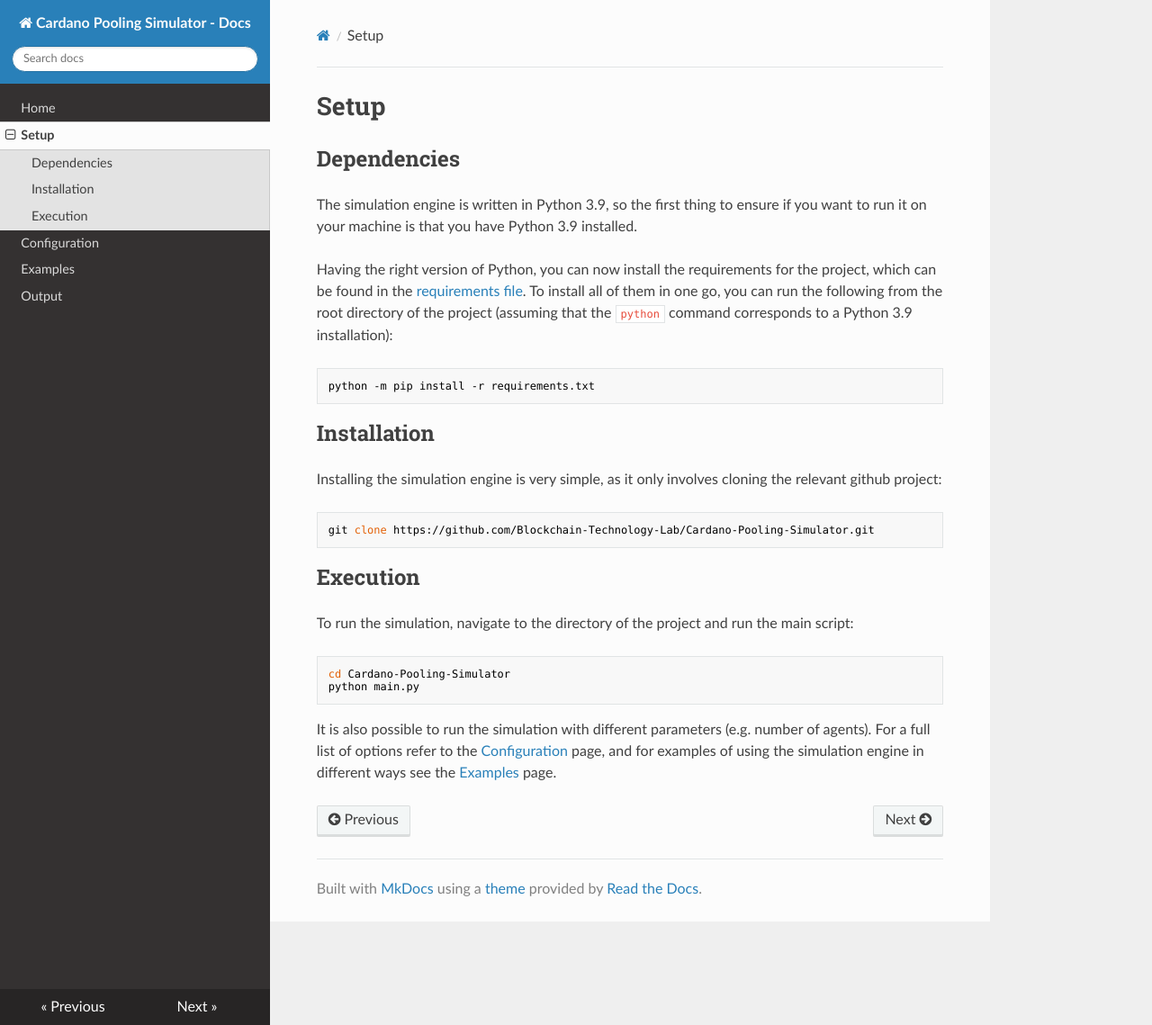
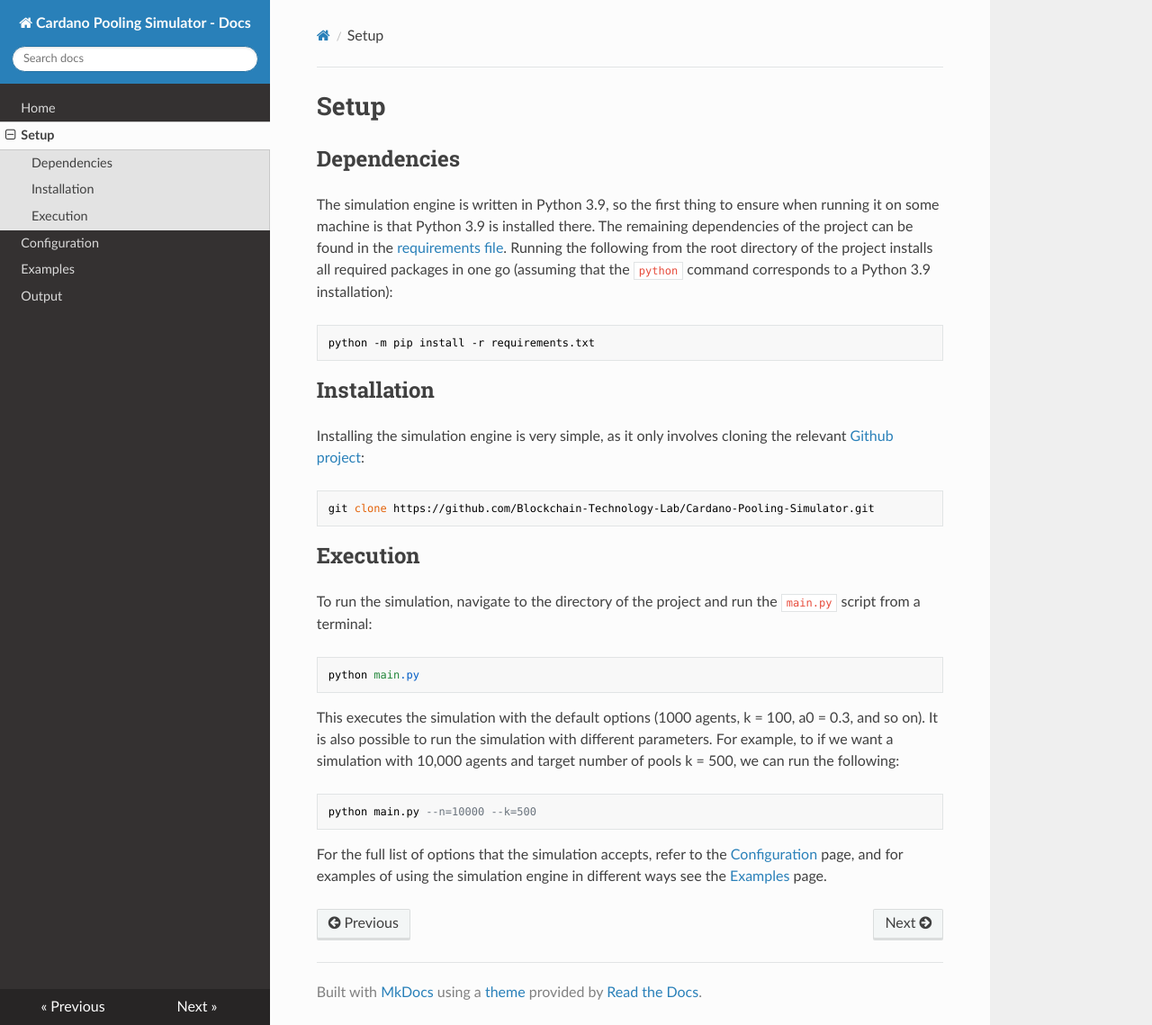
Before and after one commit to Blockchain-Technology-Lab/Rewards-Sharing-Simulation-Engine, an MkDocs documentation site: the page built from docs/setup.md, in a window 1280 px wide and 1139 px high. Shown: the whole window at 90% size. Built offline with MkDocs 1.6.1, drawn with Linux system fonts in a browser that asks for light colours; nearby versions of some CDN libraries.

Commit message:
Update setup docs

````diff
--- a/docs/setup.md
+++ b/docs/setup.md
@@ -1,26 +1,29 @@
 # Setup
 
 ## Dependencies
-The simulation engine is written in Python 3.9, so the first thing to ensure if you want to run it on your machine is
-that you have Python 3.9 installed.
-
-Having the right version of Python, you can now install the requirements for the project, which can be found in the
-[requirements file](requirements.txt). To install all of them in one go, you can run the following from the root
-directory of the project (assuming that the ```python``` command corresponds to a Python 3.9 installation):
+The simulation engine is written in Python 3.9, so the first thing to ensure when running it on some machine is
+that Python 3.9 is installed there. The remaining dependencies of the project can be found in the
+[requirements file](requirements.txt). Running the following from the root directory of the project installs all
+required packages in one go (assuming that the ```python``` command corresponds to a Python 3.9 installation):
 
     python -m pip install -r requirements.txt
 
 ## Installation
-Installing the simulation engine is very simple, as it only involves cloning the relevant github project:
+Installing the simulation engine is very simple, as it only involves cloning the relevant
+[Github project](https://github.com/Blockchain-Technology-Laboratory/Cardano-Pooling-Simulator):
 
     git clone https://github.com/Blockchain-Technology-Lab/Cardano-Pooling-Simulator.git
 
 ## Execution
-To run the simulation, navigate to the directory of the project and run the main script:
+To run the simulation, navigate to the directory of the project and run the ```main.py``` script from a terminal:
 
-    cd Cardano-Pooling-Simulator
     python main.py
 
-It is also possible to run the simulation with different parameters (e.g. number of agents). For a full list of options
-refer to the [Configuration](configuration.md) page, and for examples of using the simulation engine in different ways
-see the [Examples](examples.md) page.
+This executes the simulation with the default options (1000 agents, k = 100, a0 = 0.3, and so on). It is also possible
+to run the simulation with different parameters. For example, to if we want a simulation with 10,000 agents and target
+number of pools k = 500, we can run the following:
+
+    python main.py --n=10000 --k=500
+
+For the full list of options that the simulation accepts, refer to the [Configuration](configuration.md) page, and for
+examples of using the simulation engine in different ways see the [Examples](examples.md) page.
````
